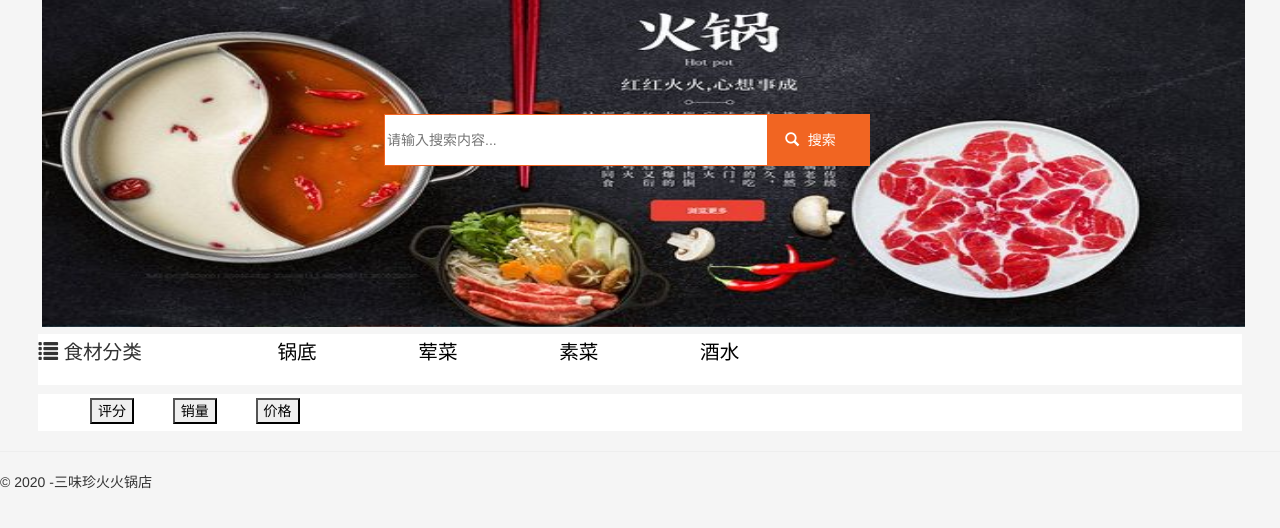
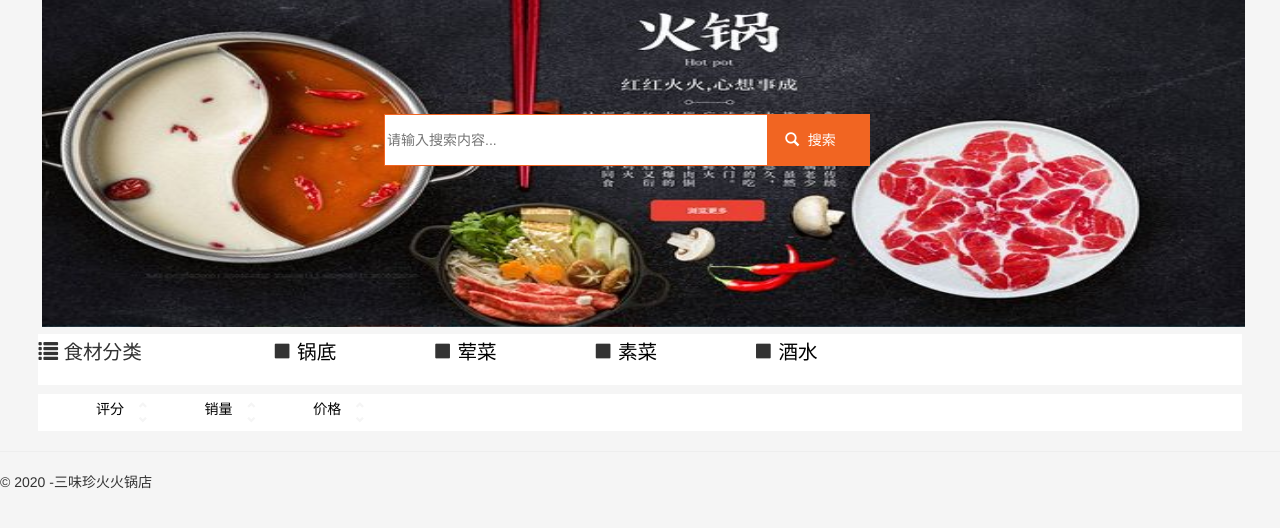
Before and after one commit to chenraozhong/Hot_Pot, a Flask app: template Hot Pot/Hot_Pot/templates/index.html in a window 1280 px wide. Shown: the part 105-633 px from the top of the page. Run offline with Flask 2, Linux system fonts and the light colour scheme; the template is opened without the code that fills it: most values are stand-ins (such as "Sample title", 1, 10 or a date in 2020); some libraries are stand-ins or nearby versions.

Commit message:
完成了对分类控件的优化

```diff
--- /dev/null
+++ b/Hot Pot/Hot_Pot/static/content/myGrally.css
@@ -0,0 +1,158 @@
+/*用于图片画廊的展示*/
+.myPicture_gallery {
+}
+
+.myGrally {
+    display: inline-block;
+    float: left;
+    margin-top: 3%;
+    margin-left: 7%;
+    width: 25%;
+    height: 55%;
+    border: 1px solid gray;
+    background-color: white;
+}
+
+.myAddGrally {
+    display: inline-block;
+    width: 45%;
+    height: 45%;
+    margin-top: 25%;
+    margin-left: 28%;
+    border: 1px solid gray;
+    background-color: gray;
+    border-radius: 50%;
+}
+
+    .myAddGrally span {
+        padding-top: 9%;
+        padding-left: 21%;
+        font-size: 500%;
+    }
+
+    .myAddGrally button {
+        border-radius: 50%;
+        width: 100%;
+        height: 100%;
+        background-color: white;
+        font-size: 500%;
+        color: rgb(114, 114, 122);
+    }
+
+.myGrallyPicture {
+    width: 100%;
+    height: 70%;
+    background-size: 100% 100%;
+}
+
+.myGrallyDishname {
+    height: 10%;
+    width: 100%;
+    text-align: center;
+}
+
+    .myGrallyDishname p {
+        font-size: 150%;
+        text-align: center;
+    }
+
+    .myGrallyDishname input {
+        height: 100%;
+        width: 80%;
+        font-size: 150%;
+        text-align: center;
+        border: 1px solid gray;
+        background-color: RGB(245,245,245);
+    }
+
+.myGrallySale {
+    height: 10%;
+    width: 50%;
+    /*background-color:green;*/
+    display: inline-block;
+    padding-left: 3%;
+}
+
+.myGrallyMark {
+    display: inline-block;
+    height: 10%;
+    width: 50%;
+    /*background-color:aliceblue;*/
+    padding-left: 28%;
+}
+
+.myGrally hr {
+    margin-top: 0;
+    margin-bottom: 0;
+}
+
+.myGrallyPrice {
+    display: inline-block;
+    width: 50%;
+    padding-top: 1%;
+    padding-left: 3%;
+    height: 10%;
+    font-size: 110%;
+}
+
+    .myGrallyPrice input {
+        width: 40%;
+        height: 80%;
+        border-radius: 10%;
+        border: 1.5px solid gray;
+        text-align: center;
+    }
+
+.myGrallyAmount {
+    height: 10%;
+    width: 50%;
+    display: inline-block;
+    text-align: center;
+}
+
+    .myGrallyAmount button {
+        margin-top: 5%;
+        margin-right: 1%;
+        margin-left: 1%;
+        border-radius: 100%;
+        /*border:1px solid gray;*/
+        height: 70%;
+        width: 15%;
+        padding-left: 4%;
+    }
+
+        .myGrallyAmount button span {
+            font-size: 60%;
+            color: gray;
+            text-align: center;
+        }
+
+    .myGrallyAmount input {
+        width: 40%;
+        height: 80%;
+        border-radius: 10%;
+        border: 1.5px solid gray;
+        text-align: center;
+    }
+
+.myGrallyStatus {
+    height: 10%;
+    width: 50%;
+    display: inline-block;
+    text-align: center;
+}
+
+    .myGrallyStatus p {
+        display: inline-block;
+    }
+
+    .myGrallyStatus select {
+        border: 1px solid gray;
+    }
+
+.myGrallySubmit {
+    width: 80%;
+    margin-left: 10%;
+    border: 1px solid gray;
+    border-radius: 10px;
+}
--- a/Hot Pot/Hot_Pot/static/scripts/myDish.js
+++ b/Hot Pot/Hot_Pot/static/scripts/myDish.js
@@ -18,7 +18,6 @@ function SubAmount(index) {
 
 function ShowResult() {
     //用于显示图片画廊
-    //window.alert("ahah");
     if (myRole == "管理员") {
         ShowAdministor();
     }
@@ -220,9 +219,14 @@ function ShowTemFrame() {
     $('.myInputDishInfo').fadeIn();
 }
 
-function CloseFrame() {
+function CloseFrame(i) {
     document.getElementById("myShadeID").setAttribute("style", "display:none;");
-    $('.myInputDishInfo').fadeOut();
+    if (i == 1) {
+        $('.myInputDishInfo').fadeOut();
+    }
+    else {
+        $('#loginID').fadeOut();
+    }
 }
 
 function ChangePicture(i) {
@@ -238,37 +242,12 @@ function ChangePicture(i) {
     })
 }
 
-function getMySelect() {
-    var myInput = document.getElementById("myInputID").value;
-    setCookie("myInput", myInput, 0.5);
-    if (myRole != "管理员") {
-        StoreDish();
-    }
-    window.open("/", "_parent");
-}
-
 function UpType(myValue) {
     setCookie("mySort", myValue, 0.5);
     if (myRole != "管理员") {
         StoreDish();
     }
     window.open("/", "_parent");
-}
-
-function StoreDish() {
-    //将用户已选的菜品存入cookies中，以保证页面刷新之后，用户的选择还在
-    //在跳入到已选菜单之后，开发人员也能从cookies中读取相关数据，而无需再从数据库中读取
-
-    for (var i = 0; i < myLen; i++) {
-        var myDishID = mySearchResult[i][0];
-        var myAmount = document.getElementById("myFrameID" + i).getAttribute("value");
-        //判断myDishID是否加入已选菜单中
-        var myTem = getCookie(myDishID);
-        if (myTem == '') {
-            setCookiesArray("Dishes", myDishID);
-        }
-        setCookie(myDishID, myAmount, 0.1);
-    }
 }
 
 function setCookiesArray(myName, myValue) {
--- a/Hot Pot/Hot_Pot/templates/index.html
+++ b/Hot Pot/Hot_Pot/templates/index.html
@@ -6,6 +6,8 @@
 
 <link rel="stylesheet" type="text/css" href="/static/content/myLogin.css" />
 <link rel="stylesheet" type="text/css" href="/static/content/mySearch.css" />
+<link rel="stylesheet" type="text/css" href="/static/content/myGrally.css" />
+
 
 <style>
     .myContent {
@@ -44,7 +46,6 @@
         background-color: white;
         padding-top: 0.3%;
         height: 5%;
-        font-size: 100%;
     }
 
         .myorder li {
@@ -52,162 +53,45 @@
             margin-left: 3%;
         }
 
-    .myPicture_gallery {
+        .myorder span {
+            font-size: 60%;
+            height: 50%;
+        }
+        .myorder button {
+        border-style: none;
+        background-color: white;
+        width:6%;
+        height:100%;
+        text-align:left;
+        /*background-color:green;*/
     }
 
-    .myGrally {
-        display: inline-block;
-        float: left;
-        margin-top: 3%;
-        margin-left: 7%;
-        width: 25%;
-        height: 55%;
-        border: 1px solid gray;
-        background-color: white;
-    }
-
-    .myAddGrally {
-        display: inline-block;
-        width: 45%;
-        height: 45%;
-        margin-top: 25%;
-        margin-left: 28%;
-        border: 1px solid gray;
-        background-color: gray;
-        border-radius: 50%;
-    }
-
-        .myAddGrally span {
-            padding-top: 9%;
-            padding-left: 21%;
-            font-size: 500%;
-        }
-
-        .myAddGrally button {
-            border-radius: 50%;
-            width: 100%;
-            height: 100%;
-            background-color: white;
-            font-size: 500%;
-            color: rgb(114, 114, 122);
-        }
-
-    .myGrallyPicture {
-        width: 100%;
-        height: 70%;
-        background-size: 100% 100%;
-    }
-
-    .myGrallyDishname {
-        height: 10%;
-        width: 100%;
-        text-align: center;
-    }
-
-        .myGrallyDishname p {
-            font-size: 150%;
-            text-align: center;
-        }
-
-        .myGrallyDishname input {
-            height: 100%;
-            width: 80%;
-            font-size: 150%;
-            text-align: center;
-            border: 1px solid gray;
+        .myorder button:hover {
             background-color: RGB(245,245,245);
         }
 
-    .myGrallySale {
-        height: 10%;
-        width: 50%;
-        /*background-color:green;*/
+    .myText {
+        float:left;
         display: inline-block;
-        padding-left: 3%;
+        width:67%;
+        /*background-color:red;*/
+        height:100%;
+    }
+    .myIcon{
+        margin-left:6%;
+        display: inline-block;
+        width:27%;
+        height:100%;
+    }
+    .myUp {
+        color:RGB(245,245,245);
+        margin-left:2.5%;
+        height: 50%;
     }
 
-    .myGrallyMark {
-        display: inline-block;
-        height: 10%;
-        width: 50%;
-        /*background-color:aliceblue;*/
-        padding-left: 28%;
-    }
-
-    .myGrally hr {
-        margin-top: 0;
-        margin-bottom: 0;
-    }
-
-    .myGrallyPrice {
-        display: inline-block;
-        width: 50%;
-        padding-top: 1%;
-        padding-left: 3%;
-        height: 10%;
-        font-size: 110%;
-    }
-
-        .myGrallyPrice input {
-            width: 40%;
-            height: 80%;
-            border-radius: 10%;
-            border: 1.5px solid gray;
-            text-align: center;
-        }
-
-    .myGrallyAmount {
-        height: 10%;
-        width: 50%;
-        display: inline-block;
-        text-align: center;
-    }
-
-        .myGrallyAmount button {
-            margin-top: 5%;
-            margin-right: 1%;
-            margin-left: 1%;
-            border-radius: 100%;
-            /*border:1px solid gray;*/
-            height: 70%;
-            width: 15%;
-            padding-left: 4%;
-        }
-
-            .myGrallyAmount button span {
-                font-size: 60%;
-                color: gray;
-                text-align: center;
-            }
-
-        .myGrallyAmount input {
-            width: 40%;
-            height: 80%;
-            border-radius: 10%;
-            border: 1.5px solid gray;
-            text-align: center;
-        }
-
-    .myGrallyStatus {
-        height: 10%;
-        width: 50%;
-        display: inline-block;
-        text-align: center;
-    }
-
-        .myGrallyStatus p {
-            display: inline-block;
-        }
-
-        .myGrallyStatus select {
-            border: 1px solid gray;
-        }
-
-    .myGrallySubmit {
-        width: 80%;
-        margin-left: 10%;
-        border: 1px solid gray;
-        border-radius: 10px;
+    .myDown {
+        color:RGB(245,245,245);
+        height: 50%;
     }
 
     .myInputDishInfo {
@@ -220,29 +104,33 @@
         width: 27%;
         height: 53%;
         background-color: white;
-        border-style:outset;
-        border-color:gray;
-        border-radius:10px;
+        border-style: outset;
+        border-color: gray;
+        border-radius: 10px;
     }
-    .myInputDishInfo input[type='submit']{
-        width:80%;
-        margin-top:3%;
-        margin-left:10%;
-        border-radius:5%;
+
+        .myInputDishInfo input[type='submit'] {
+            width: 80%;
+            margin-top: 3%;
+            margin-left: 10%;
+            border-radius: 5%;
         }
-    .myClose{
-        margin-top:1%;
-        width:100%;
-        height:7%;
+
+    .myClose {
+        margin-top: 1%;
+        width: 100%;
+        height: 7%;
     }
-    .myClose button{
-        border-style:none;
-        border-radius:50%;
-        width:7%;
-        height:100%;
-        margin-left:90%;
-        background-color:RGB(245,245,245);
+
+        .myClose button {
+            border-style: none;
+            /*border-radius: 50%;*/
+            width: 8%;
+            height: 100%;
+            margin-left: 88%;
+            background-color: white;
         }
+
     .myInputDishInfo form {
         /*margin-left: 10%;*/
         /*margin-top: 10%;*/
@@ -256,15 +144,17 @@
         margin-top: 4%;
         margin-left: 5%;
     }
-    #InputPictID button{
-        width:100%;
-        height:100%;
-        border-style:double;
+
+        #InputPictID button {
+            width: 100%;
+            height: 100%;
+            border-style: double;
         }
-    #InputImgID{
-        width:100%;
-        height:100%;
-        display:none;
+
+    #InputImgID {
+        width: 100%;
+        height: 100%;
+        display: none;
     }
 
     #InputSelectID {
@@ -275,14 +165,16 @@
         margin-left: 5%;
         /*background-color: green;*/
     }
-    #InputSelectID select{
-        margin-top:10%;
-        width:50%;
+
+        #InputSelectID select {
+            margin-top: 10%;
+            width: 50%;
         }
+
     #InputNaAndPrID {
         margin-left: 10%;
         margin-top: 2%;
-        width:80%;
+        width: 80%;
     }
 
         #InputNaAndPrID input {
@@ -313,6 +205,18 @@
     setCookie("InsertPictAdd","111",0.1);
     setCookie("InsertFlag","false",0.1);
     $(document).ready(function(){
+        var mySort = getCookie("mySort");
+        if(mySort!=""){
+            var mySortID;
+            switch (mySort) {
+                case "锅底": mySortID = "guoID"; break;
+                case "素菜": mySortID = "suID"; break;
+                case "荤菜": mySortID = "hunID"; break;
+                case "酒水": mySortID = "jiuID"; break;
+                default: break;
+            }
+            document.getElementById(mySortID).style = "color:#f16522;";
+        }
         ShowResult();
         //设成负数起到清除对于cookie的作用
         setCookie("myInput","",-1);
@@ -330,6 +234,32 @@
         setCookie("UpdateIndex", "", -0.1);
 
     })
+
+    function getMySelect() {
+        var myInput = document.getElementById("myInputID").value;
+        setCookie("myInput", myInput, 0.5);
+
+        if (myRole != "管理员") {
+            StoreDish();
+        }
+        window.open("/", "_parent");
+    }
+
+    function StoreDish() {
+        //将用户已选的菜品存入cookies中，以保证页面刷新之后，用户的选择还在
+        //在跳入到已选菜单之后，开发人员也能从cookies中读取相关数据，而无需再从数据库中读取
+        for (var i = 0; i < myLen; i++) {
+            var myDishID = mySearchResult[i][0];
+            var myAmount = document.getElementById("myFrameID" + i).getAttribute("value");
+            //判断myDishID是否加入已选菜单中
+            var myTem = getCookie(myDishID);
+
+            if (myTem == '') {
+                setCookiesArray("Dishes", myDishID);
+            }
+            setCookie(myDishID, myAmount, 0.1);
+        }
+    }
 
     function Log_In(){
         document.getElementById("myShadeID").style="display:block";
@@ -399,16 +329,27 @@
     function SortSale(){
         mySearchResult.sort(CompareSale(6));
         document.getElementById("myPictureID").innerHTML="";
+        document.getElementById("ordertextID").style="color:black;";
+        document.getElementById("ordersaleID").style="color:#f16522;";
+        document.getElementById("orderpriceID").style="color:black;";
+
         ShowResult();
     }
     function SortComment(){
         mySearchResult.sort(CompareSale(7));
+        document.getElementById("ordertextID").style="color:#f16522;";
+        document.getElementById("ordersaleID").style="color:black;";
+        document.getElementById("orderpriceID").style="color:black;";
+
         document.getElementById("myPictureID").innerHTML="";
         ShowResult();
     }
     function SortPrice(){
         mySearchResult.sort(CompareSale(2));
         document.getElementById("myPictureID").innerHTML="";
+        document.getElementById("ordertextID").style="color:black;";
+        document.getElementById("ordersaleID").style="color:black;";
+        document.getElementById("orderpriceID").style="color:#f16522;";
         ShowResult();
     }
 
@@ -431,20 +372,59 @@
         <span class="glyphicon glyphicon-list"></span>
         <span>食材分类</span>
         <ul>
-            <li><button onclick="UpType('锅底')">锅底</button></li>
-            <li><button onclick="UpType('荤菜')">荤菜</button></li>
-            <li><button onclick="UpType('素菜')">素菜</button></li>
-            <li><button onclick="UpType('酒水')">酒水</button></li>
+            <li><span class="glyphicon glyphicon-stop" id="guoID"></span><button onclick="UpType('锅底')">锅底</button></li>
+            <li><span class="glyphicon glyphicon-stop" id="hunID"></span><button onclick="UpType('荤菜')">荤菜</button></li>
+            <li><span class="glyphicon glyphicon-stop" id="suID"></span><button onclick="UpType('素菜')">素菜</button></li>
+            <li><span class="glyphicon glyphicon-stop" id="jiuID"></span><button onclick="UpType('酒水')">酒水</button></li>
         </ul>
     </div>
     <!-- 新品和销量tag -->
     <div class="myorder">
         <ul>
-            <li style="margin-left:1%;"><button onclick="SortComment()">评分</button></li>
-            <li><button onclick="SortSale()">销量</button></li>
-            <li><button onclick="SortPrice()">价格</button></li>
+            <li style="margin-left:1%;">
+                <button onclick="SortComment()">
+                    <div class="myText" id="ordertextID">
+                        <p>评分<p>
+                    </div>
+                    <div class="myIcon">
+                        <div class="myUp">
+                            <span class="glyphicon glyphicon-chevron-up myUp"></span>
+                        </div>
+                        <div class="myDown">
+                            <span class="glyphicon glyphicon-chevron-down myDown"></span>
+                        </div>
+                    </div>
+                </button>
+            </li>
+            <li><button onclick="SortSale()">
+                    <div class="myText" id="ordersaleID">
+                        <p>销量<p>
+                    </div>
+                    <div class="myIcon">
+                        <div class="myUp">
+                            <span class="glyphicon glyphicon-chevron-up myUp"></span>
+                        </div>
+                        <div class="myDown">
+                            <span class="glyphicon glyphicon-chevron-down myDown"></span>
+                        </div>
+                    </div>
+                </button></li>
+            <li><button onclick="SortPrice()">
+                    <div class="myText" id="orderpriceID">
+                        <p>价格<p>
+                    </div>
+                    <div class="myIcon">
+                        <div class="myUp">
+                            <span class="glyphicon glyphicon-chevron-up myUp"></span>
+                        </div>
+                        <div class="myDown">
+                            <span class="glyphicon glyphicon-chevron-down myDown"></span>
+                        </div>
+                    </div>
+                </button></li>
         </ul>
     </div>
+    <div style="clear:both"></div>
     <!-- 图片画廊 -->
     <div class="myPicture_gallery" id="myPictureID">
     </div>
@@ -452,35 +432,35 @@
     <!-- 用于填写菜品信息的临时框 -->
     <div class="myInputDishInfo" id="myInputDishID">
         <div class="myClose">
-                <button onclick="CloseFrame()">X</button>
+            <button onclick="CloseFrame(1)"><span class="glyphicon glyphicon-remove"></span></button>
         </div>
         <div id="InputPictID">
             <input type="file" id="myImageAddID" style="display:none" />
             <button id="ButtonPictID" onclick="UpPict()">上传照片</button>
-                <img id="InputImgID" src="111"/>
+            <img id="InputImgID" src="111" />
         </div>
         <form>
             <div id="InputSelectID">
                 <label for="InputStatusID">供应状态</label>
                 <select id="InputStatusID">
-                    <option value="供应"/>供应
-                    <option value="不供应"/>不供应
+                    <option value="供应" />供应
+                    <option value="不供应" />不供应
                 </select>
                 <label for="InputTypeID">菜&ensp;&ensp;&ensp;&ensp;类</label>
                 <select id="InputTypeID">
-                    <option value="锅底"/>锅底
-                    <option value="荤菜"/>荤菜
-                    <option value="素菜"/>素菜
-                    <option value="酒水"/>酒水
+                    <option value="锅底" />锅底
+                    <option value="荤菜" />荤菜
+                    <option value="素菜" />素菜
+                    <option value="酒水" />酒水
                 </select>
             </div>
             <div id="InputNaAndPrID">
                 <label for="myDishNameID">菜品名字</label>
                 <input type="text" id="myDishNameID" />
                 <label for="myDishPriceID">价格</label>
-                <input type="number" id="myDishPriceID"/>
+                <input type="number" id="myDishPriceID" />
             </div>
-            <input type="submit" value="提交" onclick="InsertInfo()"/>
+            <input type="submit" value="提交" onclick="InsertInfo()" />
         </form>
     </div>
     <div style="clear:both;"></div>
@@ -491,6 +471,9 @@
     <!-- 登录界面 -->
     <div class="login_posi" id="loginID">
         <!--post是数据库访问的方法-->
+        <div class="myClose">
+            <button onclick="CloseFrame(2)"><span class="glyphicon glyphicon-remove"></span></button>
+        </div>
         <form onsubmit="checkpassword()">
             <label for="usernameID"></label>
             <input type="text" id="usernameID" class="input_style" name="username" placeholder="用户名" />
--- a/Hot Pot/Hot_Pot/views.py
+++ b/Hot Pot/Hot_Pot/views.py
@@ -32,6 +32,7 @@ def common():
         row = cursor.fetchall()
     else:
         row=''
+
     if(mySort !=None):
         cursor.execute("select 菜品ID from 菜类 where 类名='"+mySort+"';")
         myDishSet=cursor.fetchall()
@@ -61,6 +62,7 @@ def home():
             myRow+=tuple(cursor.fetchall())
         row=myRow
     length=len(row)
+
     if request.method=="POST":
         myDishID=request.cookies.get("UpdateDishID")
         myIndex=request.cookies.get("UpdateIndex")
```
Also changed, not shown: 3 other files. Lines whose indentation alone changed are shown as unchanged.
